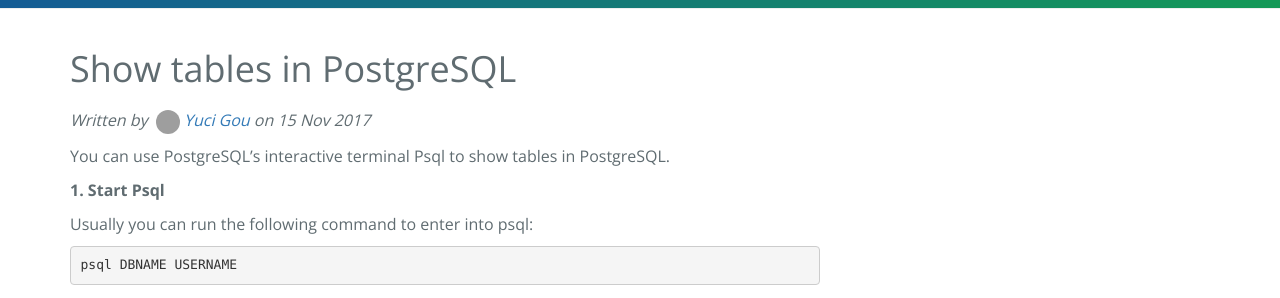
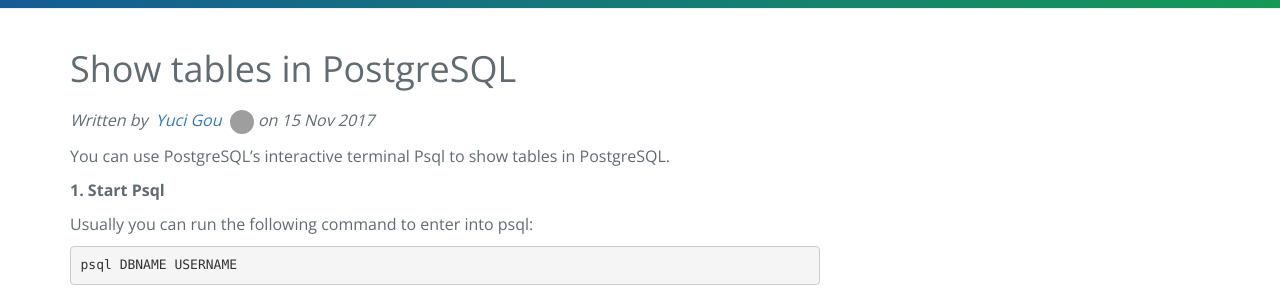
Before and after one commit to yucigou/codegoodworks, a Jekyll site: the page built from _posts/2017-11-15-show-tables-in-postgres.markdown, in a window 1280 px wide. Shown: the part 169-467 px from the top of the page. Built offline with Jekyll 4.4.1, drawn with Linux system fonts in a browser that asks for light colours; nearby versions of some CDN libraries; grey boxes are pictures that could not be loaded.

```diff
--- a/_layouts/post.html
+++ b/_layouts/post.html
@@ -1,6 +1,8 @@
 ---
 layout: default
 ---
+
+<script src="{{'/assets/js/post.js'}}"></script>
 
 {% assign author = site.data.authors[page.author] %}
 
@@ -20,7 +22,7 @@
           <h2 class="subheading">{{ page.subtitle }}</h2>
           {% endif %}
           <span class="meta">Written by&nbsp;
-            <a href="{{ author.github }}"><img src="{{ author.gravatar }}" alt="{{ author.name }}" width="24" height="24">&nbsp;{{ author.name }}</a>
+            <a href="{{ author.github }}">{{ author.name }}&nbsp;&nbsp;<img src="{{ author.gravatar }}" alt="{{ author.name }}" width="24" height="24"></a>
             on {{page.date | date_to_string}}</span>
             <!--on {{ page.date | date: '%B %d, %Y' }}</span>-->
         </div>
--- a/_posts/2017-11-15-show-tables-in-postgres.markdown
+++ b/_posts/2017-11-15-show-tables-in-postgres.markdown
@@ -38,5 +38,3 @@
  4. `\c [DBNAME]` connect to new database, e.g., `\c template1`
  5. `\dt` list tables
  6. `\q` quit psql
-
-<script src="{{'/assets/js/post.js'}}"></script>
```
